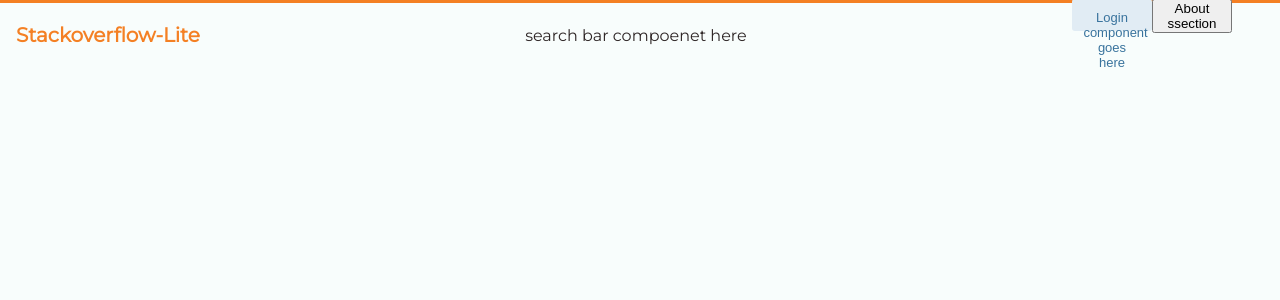
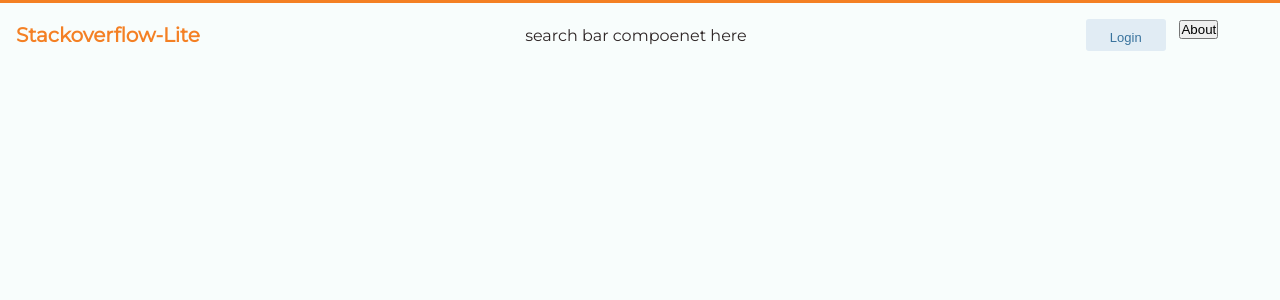
Before and after one commit to jidsfotech/StackOverflowLite-MERN-Stack, a React (Create React App) app in the folder client/: page / in a window 1280 px wide. Shown: the top 300 px of the page. Built offline with nearby package versions, Linux system fonts and the light colour scheme.

Commit message:
testing CI CD config

```diff
--- a/client/src/pages/Home.js
+++ b/client/src/pages/Home.js
@@ -13,10 +13,10 @@ const Home = () => {
                 </div>
                 <div className="topNav-right-section">
                 <div className="login">
-                    <button>Login component goes here</button>
+                    <button>Login</button>
                 </div>
                 <div className="about">
-                    <button>About ssection</button>
+                    <button>About</button>
                 </div>
                 </div>
             </div>
```
